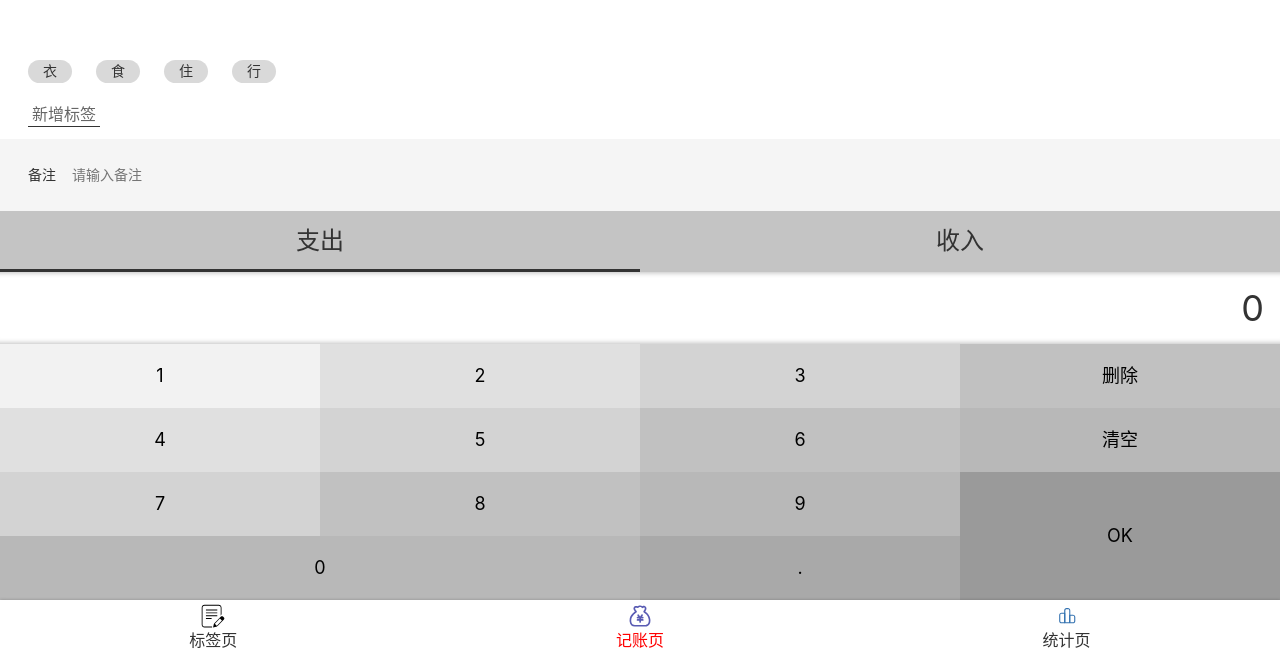
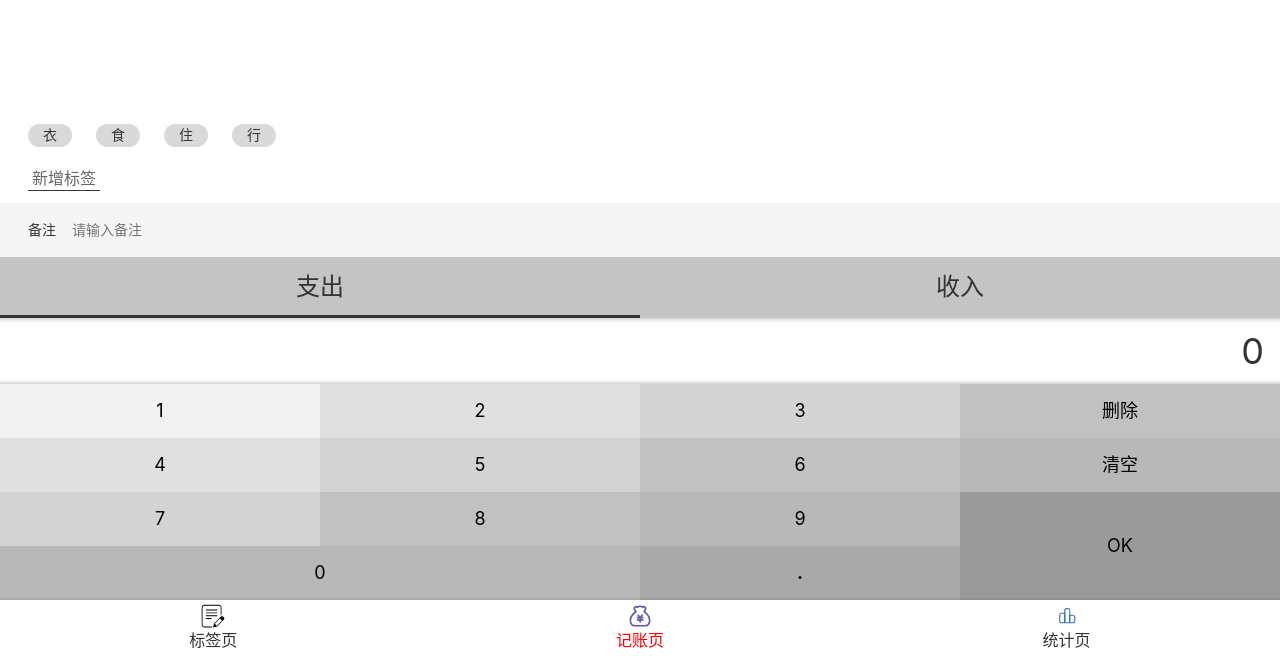
Before and after one commit to wbh1328551759/mymoneybook-2, a React app: page /money#/money in a window 1280 px wide. Shown: the part 144-800 px from the top of the page. Built offline with nearby package versions, Linux system fonts and the light colour scheme.

Commit message:
add deploy

```diff
--- a/package.json
+++ b/package.json
@@ -1,6 +1,7 @@
 {
   "name": "my-money-book-2",
   "version": "0.1.0",
+  "homepage": "https://wbh1328551759.github.io/MyMoneyBook-2-website/",
   "private": true,
   "dependencies": {
     "@babel/core": "7.9.0",
@@ -74,7 +75,8 @@
   "scripts": {
     "start": "node scripts/start.js",
     "build": "node scripts/build.js",
-    "test": "node scripts/test.js"
+    "test": "node scripts/test.js",
+    "deploy": "sh scripts/deploy.sh"
   },
   "eslintConfig": {
     "extends": "react-app"
--- a/public/index.html
+++ b/public/index.html
@@ -11,7 +11,7 @@
     />
     <link rel="apple-touch-icon" href="%PUBLIC_URL%/logo192.png" />
     <link rel="manifest" href="%PUBLIC_URL%/manifest.json" />
-    <title>MyMoneyBook-React 版本</title>
+    <title>速记 React 版</title>
   </head>
   <body>
     <div id="root"></div>
--- a/src/views/Money/NoteSection.tsx
+++ b/src/views/Money/NoteSection.tsx
@@ -4,7 +4,7 @@ import {Input} from 'components/Input';
 
 const Wrapper = styled.section`
   background: #f5f5f5;
-  padding: 14px 28px;
+  padding: 5px 28px;
   font-size: 14px;
 `;
 
--- a/src/views/Money/NumberPadSection.tsx
+++ b/src/views/Money/NumberPadSection.tsx
@@ -54,7 +54,7 @@ const NumberPadSection: React.FC<Props> = (props) => {
         <button>9</button>
         <button className="ok">OK</button>
         <button className="zero">0</button>
-        <button className="dot">.</button>
+        <button className="dot"><strong>.</strong></button>
       </div>
     </Wrapper>
   );
--- a/src/views/Money/NumberPadSection/Wrapper.tsx
+++ b/src/views/Money/NumberPadSection/Wrapper.tsx
@@ -4,7 +4,7 @@ const Wrapper = styled.section`
   >.output{
     background: white;
     font-size: 36px;
-    line-height: 72px;
+    line-height: 66px;
     text-align: right;
     padding: 0 16px;
     box-shadow: inset 0 -6px 5px -5px rgba(0,0,0,0.25),
@@ -15,10 +15,10 @@ const Wrapper = styled.section`
         font-size: 18px;
         float:left;
         width: 25%;
-        height:64px;
+        height:54px;
         border:none;
       &.ok{
-        height: 128px;
+        height: 108px;
         float: right;
       }
       &.zero{
--- a/src/views/Money/TagsSection.tsx
+++ b/src/views/Money/TagsSection.tsx
@@ -19,7 +19,7 @@ const Wrapper = styled.section`
       padding: 3px 15px;
       font-size: 14px;
       margin: 8px 12px;
-      max-width: 200px;
+      max-width: 140px;
       white-space: nowrap;
       overflow: hidden;
       text-overflow: ellipsis;
```
Also changed, not shown: 1 other file (tests, documents, lock files or other folders).
